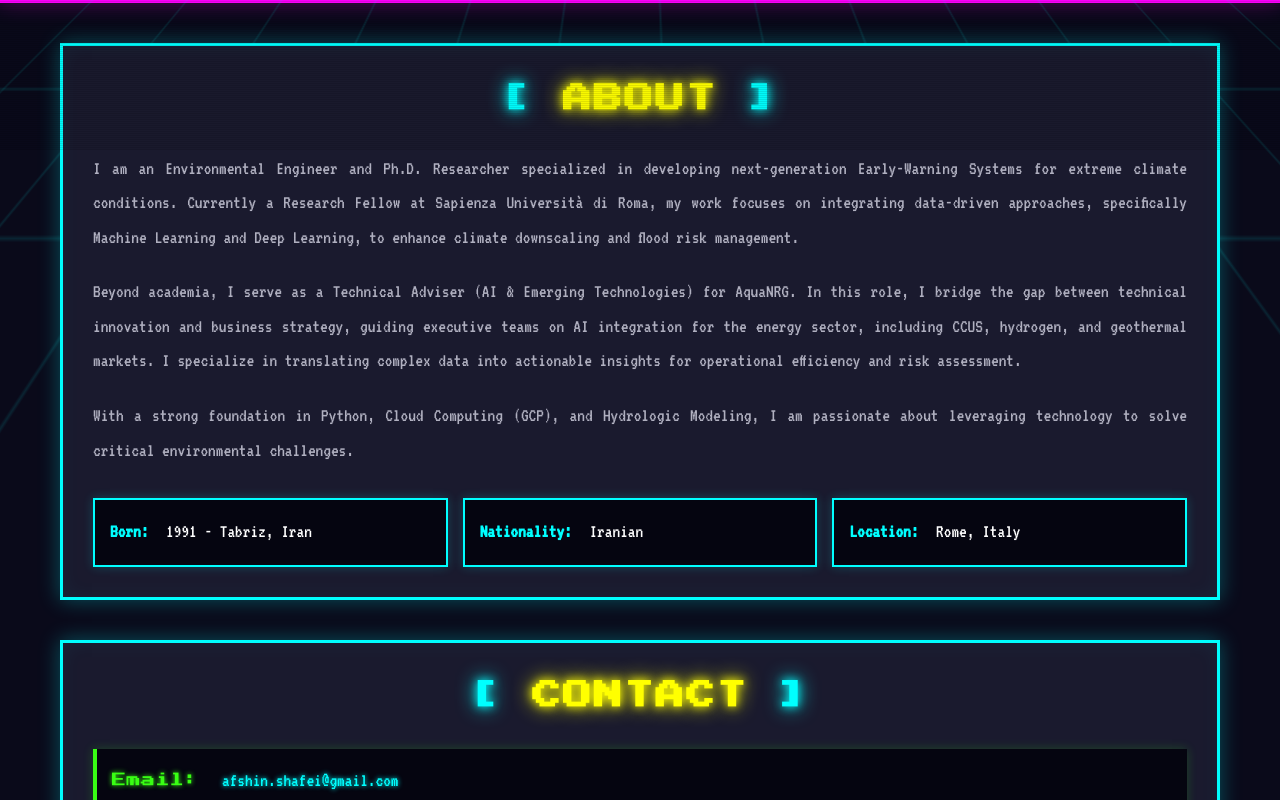
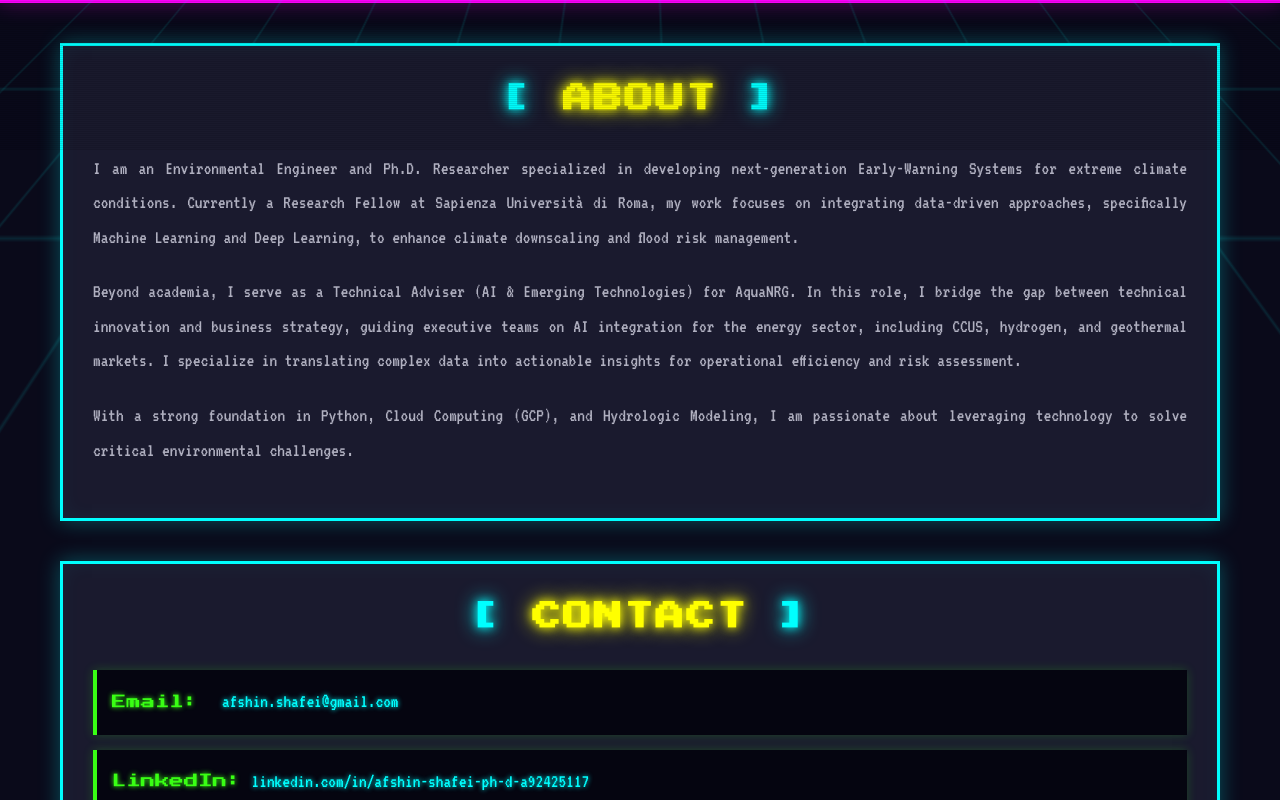
Before and after one commit to Afshinshafei/AfshinShafei, a React (Vite) app: page / in a window 1280 px wide. Shown: the part 657-1457 px from the top of the page. Built offline with nearby package versions, Linux system fonts and the light colour scheme.

Commit message:
Changes to be committed: 	modified:   src/components/About.jsx

```diff
--- a/src/components/About.jsx
+++ b/src/components/About.jsx
@@ -26,18 +26,6 @@ function About() {
             With a strong foundation in Python, Cloud Computing (GCP), and Hydrologic Modeling,
             I am passionate about leveraging technology to solve critical environmental challenges.
           </p>
-
-          <div className="info-grid">
-            <div className="info-item">
-              <span className="info-label">Born:</span> 1991 - Tabriz, Iran
-            </div>
-            <div className="info-item">
-              <span className="info-label">Nationality:</span> Iranian
-            </div>
-            <div className="info-item">
-              <span className="info-label">Location:</span> Rome, Italy
-            </div>
-          </div>
         </div>
       </div>
     </section>
```
